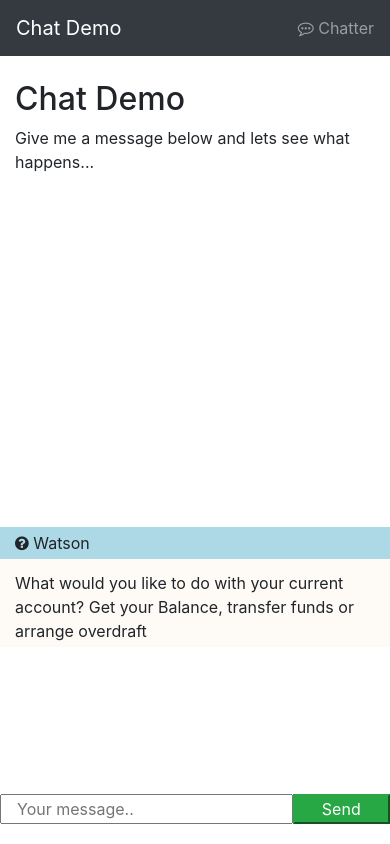
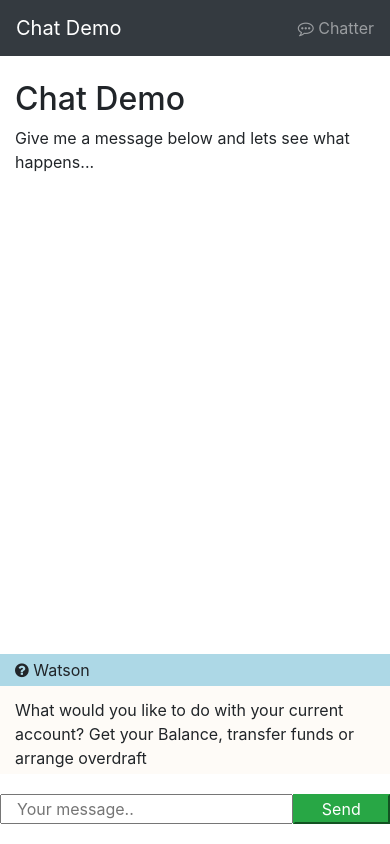
Before and after one commit to SRAlexander/Angular-AssistanceChatBot, an Angular app: page /chatter in a window 390 px wide. Built offline with nearby package versions, Linux system fonts and the light colour scheme.

Commit message:
Using Flexs to reverse order population on mobile screen.

```diff
--- a/src/app/modules/chatter/chatter.component.css
+++ b/src/app/modules/chatter/chatter.component.css
@@ -13,9 +13,10 @@
     padding-top:0px;
     /* border: 1px solid lightblue; */
     /* width:100%; */
-    align-self: flex-start;
     margin: 8px 0 8px 0;
     border-radius:3px;
+
+
 }
 
 .chat-comment-box.left-spacing{
@@ -50,13 +51,7 @@
 
 @media (max-width:576px){
     .chat-container{
-        overflow-y: auto;
-        flex:3;
-        padding-bottom: 12px;
-    }
-
-    .chat-intro-container {
-        flex:5;
-        margin-top:24px;
+        display: flex;
+        flex-direction:column-reverse;
     }
 }
--- a/src/app/modules/chatter/chatter.component.html
+++ b/src/app/modules/chatter/chatter.component.html
@@ -1,13 +1,18 @@
 <div class="container chat-intro-container">
   <div class='row'>
-    <div class="col-12"><h2>Chat Demo</h2></div>
+    <div class="col-12">
+      <h2>Chat Demo</h2>
+    </div>
   </div>
   <div class='row'>
-      <div class="col-12"><p>Give me a message below and lets see what happens...</p></div>
+    <div class="col-12">
+      <p>Give me a message below and lets see what happens...</p>
+    </div>
   </div>
 </div>
 
 <div id="chat-container" class='chat-container container' #scrollMe [scrollTop]="scrollMe.scrollHeight">
+  <div>
     <div class='row justify-content-center' *ngFor='let comment of comments'>
       <div class='container chat-comment-box col-12' [ngClass]="{'left-spacing' : comment.localComment }">
         <!-- col-12 col-lg-10 col-xl-8 -->
@@ -29,9 +34,11 @@
       </div>
     </div>
   </div>
+</div>
 <div class='container chat-input-container'>
   <div class='row justify-content-center'>
-    <input class='col-9 col-sm-10 col-md-10 col-lg-11' type='text' placeholder="Your message.." [(ngModel)]='chatInput' (keyup.enter)="postCommentClick()" />
+    <input class='col-9 col-sm-10 col-md-10 col-lg-11' type='text' placeholder="Your message.." [(ngModel)]='chatInput' (keyup.enter)="postCommentClick()"
+    />
     <button class='btn-success col-3 col-sm-2 col-md-2 col-lg-1' (click)='postCommentClick()'>Send</button>
   </div>
 </div>
```
Lines whose indentation alone changed are shown as unchanged.
